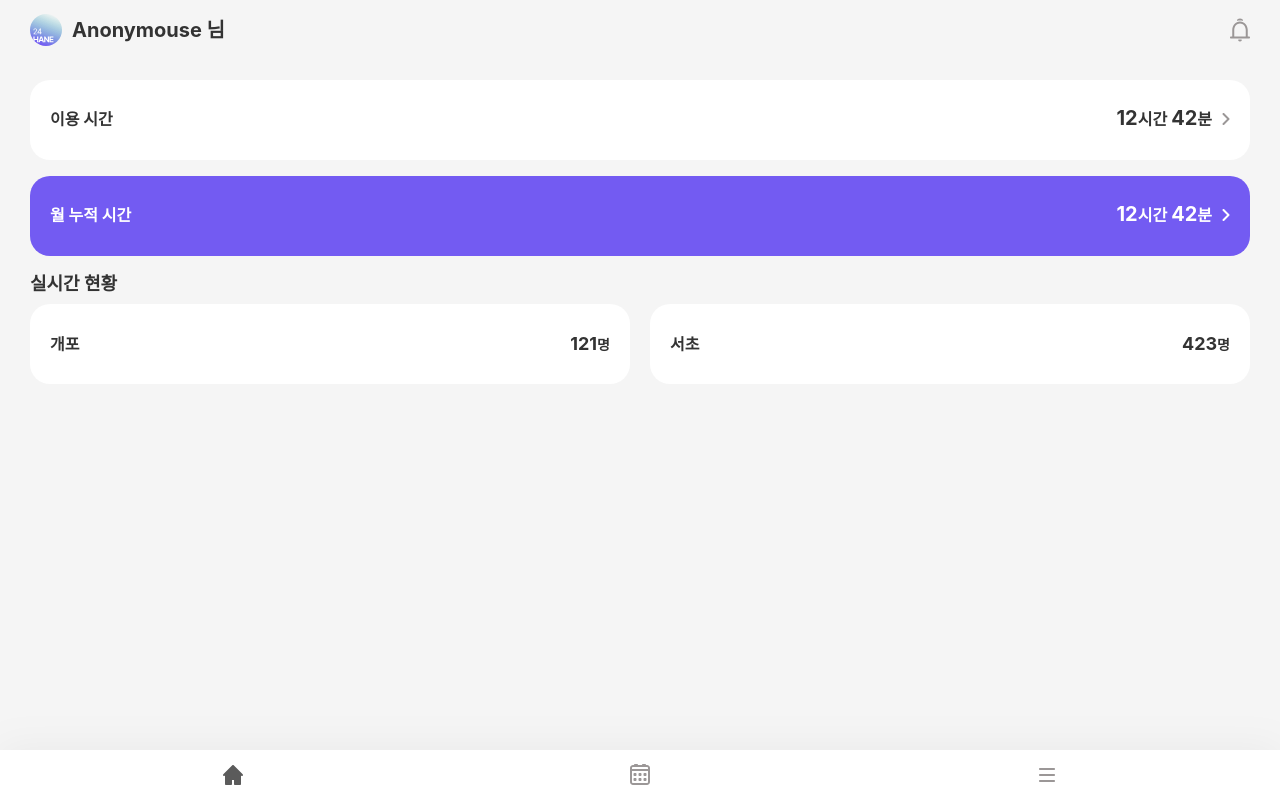
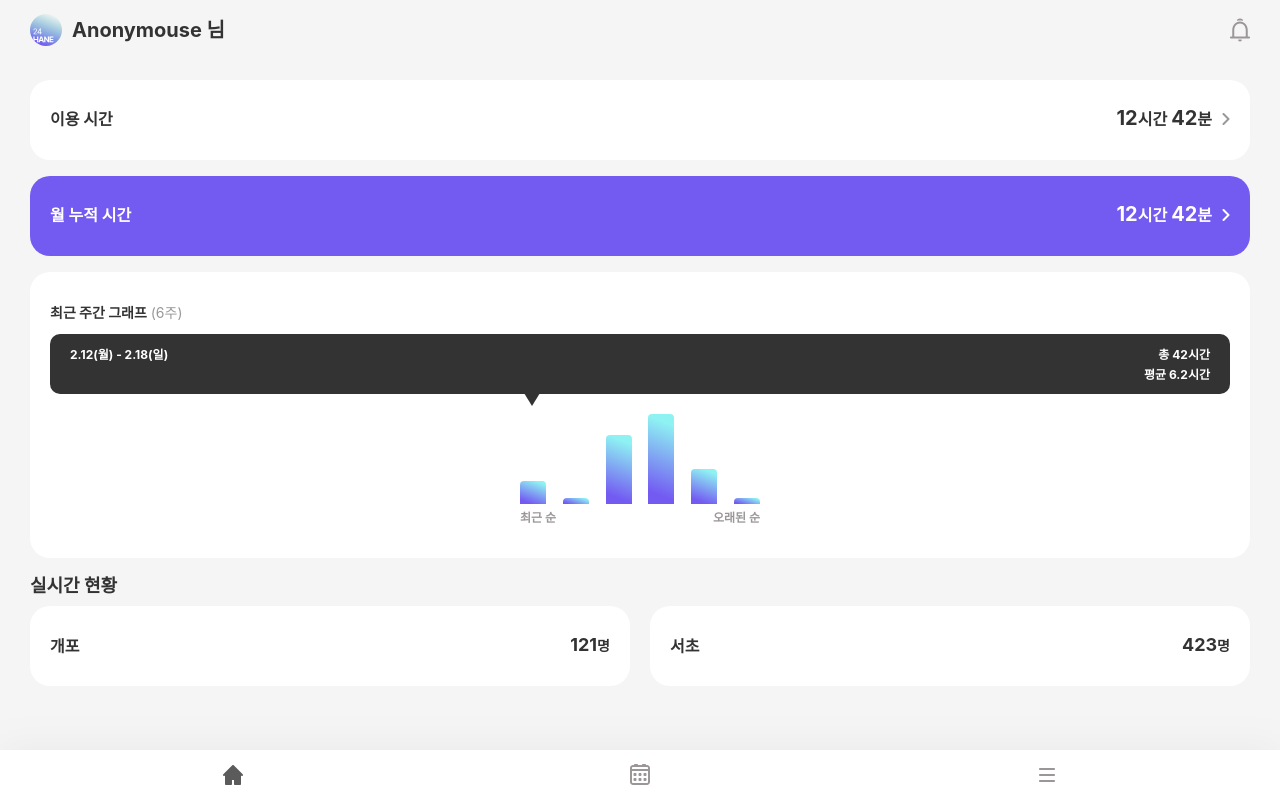
Before and after one commit to 42inshin/24HANE, a Vue app: page /home in a window 1280 px wide. Built offline with nearby package versions, Linux system fonts and the light colour scheme.

Commit message:
FEAT: 주간 그래프 추가

```diff
--- /dev/null
+++ b/src/components/home/BarChartCard.vue
@@ -0,0 +1,145 @@
+<script setup lang="ts">
+import { ref } from "vue";
+const timeArr = ref([8, 0, 24, 31, 12, 0]);
+
+const calcTimePercent = (time: number, times: number[]) => {
+  const maxTime = Math.max(...times);
+  const percent = Math.round((time / maxTime) * 100);
+  if (percent === 0) return "6px";
+  return percent + "%";
+};
+
+const clickIndex = ref(0);
+</script>
+
+<template>
+  <div class="wrap">
+    <h3>최근 주간 그래프<span> (6주)</span></h3>
+    <div class="detailView">
+      <div class="title">2.12(월) - 2.18(일)</div>
+      <div class="timeView">
+        <div class="time">총 42시간</div>
+        <div class="time">평균 6.2시간</div>
+      </div>
+    </div>
+    <ul>
+      <li
+        class="tapHighlight"
+        :class="{ on: clickIndex == i }"
+        v-for="(time, i) in timeArr"
+        :key="i"
+        @click="clickIndex = i"
+      >
+        <div :style="{ height: calcTimePercent(time, timeArr) }"></div>
+      </li>
+    </ul>
+    <div class="preiodBox">
+      <div class="period">
+        <div class="text">최근 순</div>
+        <div class="text">오래된 순</div>
+      </div>
+    </div>
+  </div>
+</template>
+
+<style scoped>
+.wrap {
+  width: 100%;
+  background-color: #fff;
+  border-radius: 20px;
+  padding: 30px 20px;
+}
+
+h3 {
+  font-size: 0.875rem;
+  font-weight: 700;
+  color: var(--black);
+}
+h3 span {
+  font-weight: 400;
+  color: var(--gray);
+}
+
+.detailView {
+  font-size: 0.75rem;
+  color: #fff;
+  text-align: right;
+  margin-top: 10px;
+  transition: transform 0.3s ease-in-out;
+  background: var(--black);
+  height: 60px;
+  border-radius: 10px;
+  padding: 11px 20px;
+  display: flex;
+  justify-content: space-between;
+}
+
+.detailView div {
+  font-weight: 700;
+}
+
+ul {
+  display: flex;
+  justify-content: space-between;
+  align-items: flex-end;
+  margin: 20px auto 0;
+  height: 90px;
+  padding: 0 20px;
+  max-width: 280px;
+}
+
+ul li {
+  display: flex;
+  justify-content: space-between;
+  align-items: flex-end;
+  font-size: 0.875rem;
+  font-weight: 400;
+  cursor: pointer;
+  transition: transform 0.3s ease-in-out;
+  height: 100%;
+}
+
+ul li:active {
+  transform: scale(1.1) translateY(-5px);
+}
+
+ul li div {
+  background: var(--bar-gradation);
+  list-style: none;
+  display: inline-block;
+  width: 26px;
+  border-radius: 4px 4px 0px 0px;
+}
+
+ul li.on::after {
+  content: "";
+  display: inline-block;
+  position: absolute;
+  top: -21px;
+  left: 4px;
+  width: 0;
+  height: 0;
+  border-bottom: 8px solid transparent;
+  border-top: 13px solid var(--black);
+  border-left: 8px solid transparent;
+  border-right: 8px solid transparent;
+}
+
+.preiodBox {
+  margin-top: 4px;
+}
+
+.period {
+  display: flex;
+  justify-content: space-between;
+  align-items: center;
+  max-width: 280px;
+  padding: 0 20px;
+  margin: 0 auto;
+}
+.text {
+  font-size: 0.75rem;
+  font-weight: 700;
+  color: var(--gray);
+}
+</style>
--- a/src/views/HomeView.vue
+++ b/src/views/HomeView.vue
@@ -2,6 +2,7 @@
 import { ref } from "vue";
 import FoldCard from "@/components/home/FoldCard.vue";
 import UserNumSection from "@/components/home/UserNumSection.vue";
+import BarChartCard from "@/components/home/BarChartCard.vue";
 
 const useHour = ref(12);
 const useMinute = ref(42);
@@ -20,6 +21,7 @@ const useMinute = ref(42);
     >
       <template #title>월 누적 시간</template>
     </FoldCard>
+    <BarChartCard class="m-16"></BarChartCard>
     <UserNumSection />
   </main>
 </template>
```
